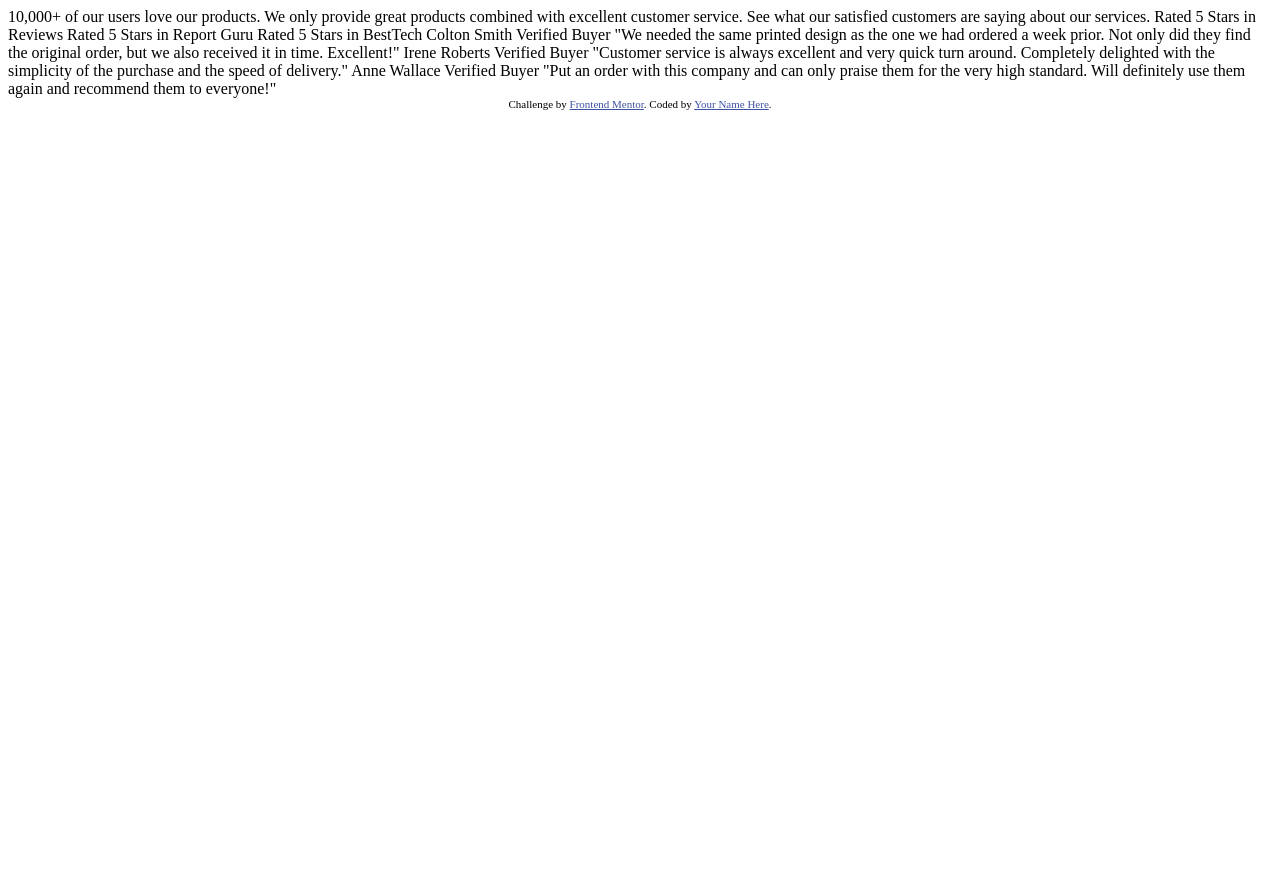
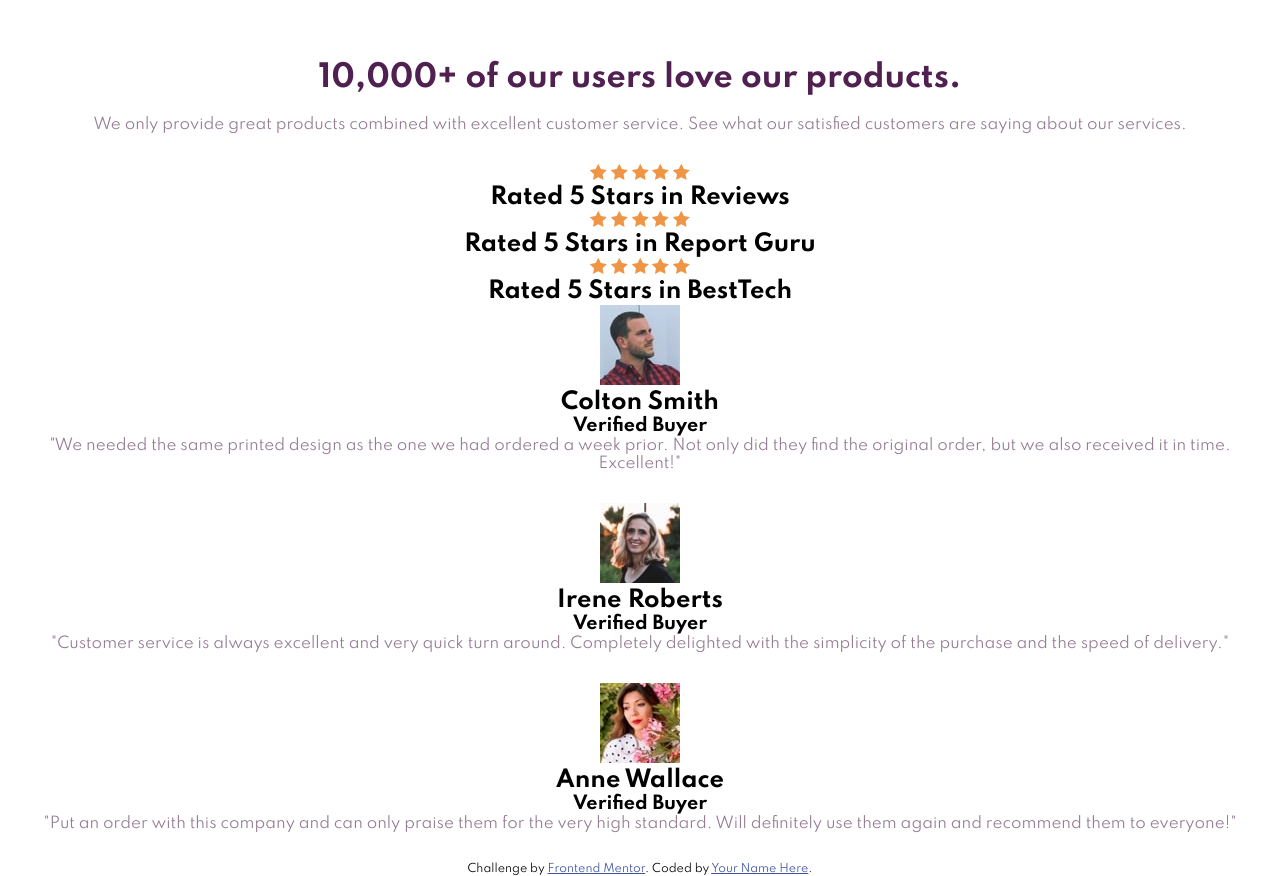
Before and after one commit to GMarcell/social-proof-section-master, a plain HTML site: page index.html in a window 1280 px wide. Before the commit the page ends 800 px from the top, so only its background shows below. Drawn offline with Linux system fonts and the light colour scheme.

Commit message:
Init Commit

```diff
--- a/index.html
+++ b/index.html
@@ -1,16 +1,12 @@
 <!DOCTYPE html>
 <html lang="en">
+
 <head>
     <meta charset="UTF-8" />
     <meta name="viewport" content="width=device-width, initial-scale=1.0" />
     <!-- displays site properly based on user's device -->
-
-    <link
-      rel="icon"
-      type="image/png"
-      sizes="32x32"
-      href="./images/favicon-32x32.png"
-    />
+    <link rel="stylesheet" href="style.css">
+    <link rel="icon" type="image/png" sizes="32x32" href="./images/favicon-32x32.png" />
 
     <title>Frontend Mentor | Social proof section</title>
 
@@ -20,42 +16,107 @@
             font-size: 11px;
             text-align: center;
         }
+
         .attribution a {
             color: hsl(228, 45%, 44%);
         }
     </style>
 </head>
+
 <body>
+    <main>
+
+        <h1>
             10,000+ of our users love our products.
-
-    We only provide great products combined with excellent customer service.
-    See what our satisfied customers are saying about our services.
-
+        </h1>
+        <p>
+            We only provide great products combined with excellent customer service. See what our satisfied customers are saying about our services.
+        </p>
+        <div class="reviewer">
+            <img id="stars" src="images\icon-star.svg" alt="">
+            <img id="stars" src="images\icon-star.svg" alt="">
+            <img id="stars" src="images\icon-star.svg" alt="">
+            <img id="stars" src="images\icon-star.svg" alt="">
+            <img id="stars" src="images\icon-star.svg" alt="">
+            <h2>
                 Rated 5 Stars in Reviews
+            </h2>
+        </div>
+        <div class="reportguru">
+            <img id="stars" src="images\icon-star.svg" alt="">
+            <img id="stars" src="images\icon-star.svg" alt="">
+            <img id="stars" src="images\icon-star.svg" alt="">
+            <img id="stars" src="images\icon-star.svg" alt="">
+            <img id="stars" src="images\icon-star.svg" alt="">
+            <h2>
                 Rated 5 Stars in Report Guru
+            </h2>
+        </div>
+        <div class="besttech">
+            <img id="stars" src="images\icon-star.svg" alt="">
+            <img id="stars" src="images\icon-star.svg" alt="">
+            <img id="stars" src="images\icon-star.svg" alt="">
+            <img id="stars" src="images\icon-star.svg" alt="">
+            <img id="stars" src="images\icon-star.svg" alt="">
+            <h2>
                 Rated 5 Stars in BestTech
-
+            </h2>
+        </div>
+        <div class="comments">
+            <div class="profilepic">
+                <img src="images\image-colton.jpg" alt="">
+                <div class="name">
+                    <h2>
                         Colton Smith
+                    </h2>
+                    <h3>
                         Verified Buyer
-    "We needed the same printed design as the one we had ordered a week prior.
-    Not only did they find the original order, but we also received it in time.
-    Excellent!"
-
+                    </h3>
+                </div>
+            </div>
+            <p>
+                "We needed the same printed design as the one we had ordered a week prior. Not only did they find the original order, but we also received it in time. Excellent!"
+            </p>
+        </div>
+        <div class="comments">
+            <div class="profilepic">
+                <img src="images\image-irene.jpg" alt="">
+                <div class="name">
+                    <h2>
                         Irene Roberts
+                    </h2>
+                    <h3>
                         Verified Buyer
-    "Customer service is always excellent and very quick turn around. Completely
-    delighted with the simplicity of the purchase and the speed of delivery."
-
+                    </h3>
+                </div>
+            </div>
+            <p>
+                "Customer service is always excellent and very quick turn around. Completely delighted with the simplicity of the purchase and the speed of delivery."
+            </p>
+        </div>
+        <div class="comments">
+            <div class="profilepic">
+                <img src="images\image-anne.jpg" alt="">
+                <div class="name">
+                    <h2>
                         Anne Wallace
+                    </h2>
+                    <h3>
                         Verified Buyer
-    "Put an order with this company and can only praise them for the very high
-    standard. Will definitely use them again and recommend them to everyone!"
-
+                    </h3>
+                </div>
+            </div>
+            <p>
+                "Put an order with this company and can only praise them for the very high standard. Will definitely use them again and recommend them to everyone!"
+            </p>
+        </div>
+    </main>
+    <footer>
         <div class="attribution">
             Challenge by
-      <a href="https://www.frontendmentor.io?ref=challenge" target="_blank"
-        >Frontend Mentor</a
-      >. Coded by <a href="#">Your Name Here</a>.
+            <a href="https://www.frontendmentor.io?ref=challenge" target="_blank">Frontend Mentor</a>. Coded by <a href="#">Your Name Here</a>.
         </div>
+    </footer>
 </body>
+
 </html>
--- /dev/null
+++ b/style.css
@@ -0,0 +1,25 @@
+@import url('https://fonts.googleapis.com/css2?family=Spartan:wght@400;500;700&display=swap');
+* {
+    padding: 0;
+    margin: 0;
+    box-sizing: border-box;
+}
+
+body {
+    font-family: 'Spartan', sans-serif;
+    font-size: 15px;
+}
+
+main {
+    text-align: center;
+}
+
+h1 {
+    color: hsl(300, 43%, 22%);
+    margin: 60px 10px 20px 10px;
+}
+
+p {
+    color: hsl(303, 10%, 53%);
+    margin: 0px 10px 30px 10px;
+}
```
Lines whose indentation alone changed are shown as unchanged.
